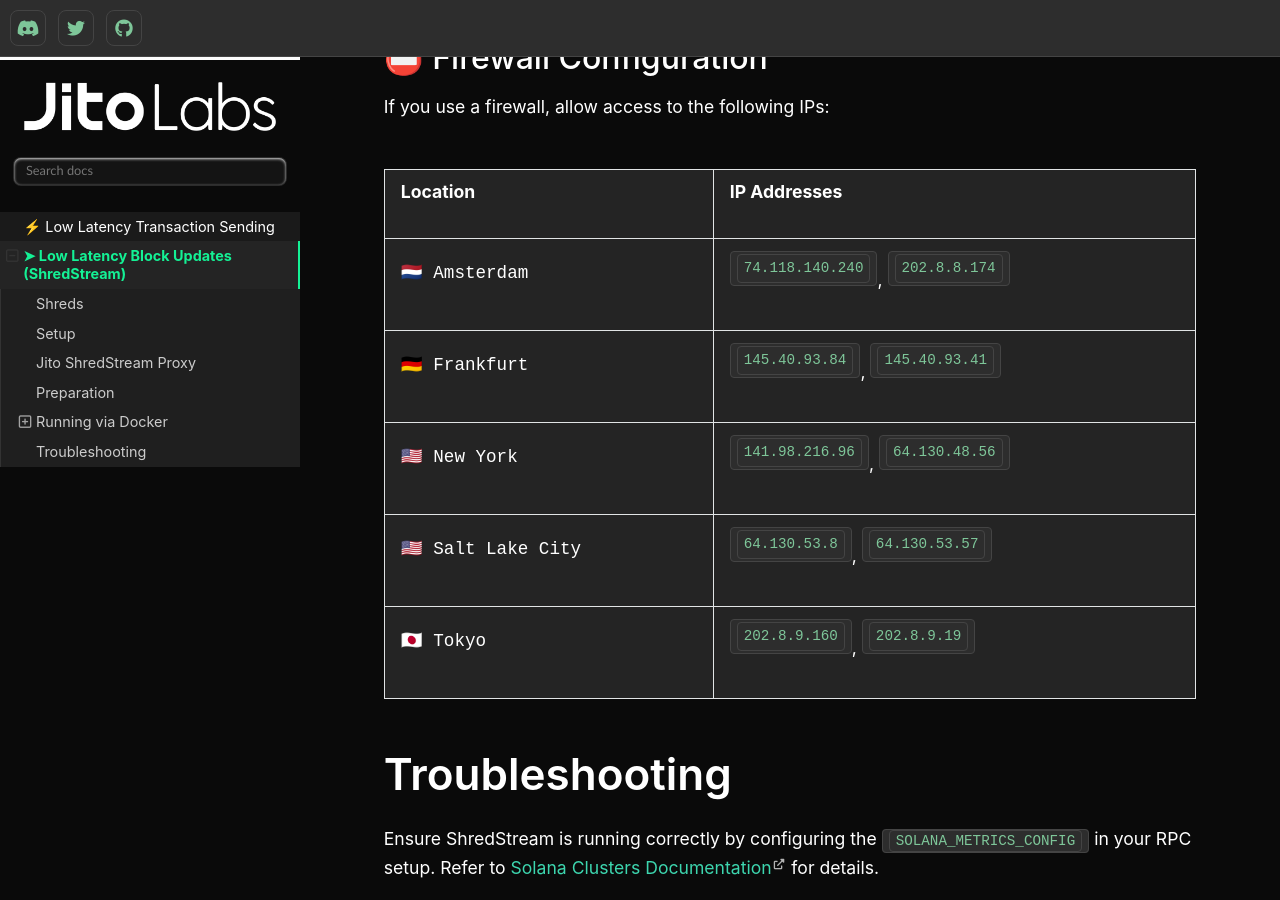
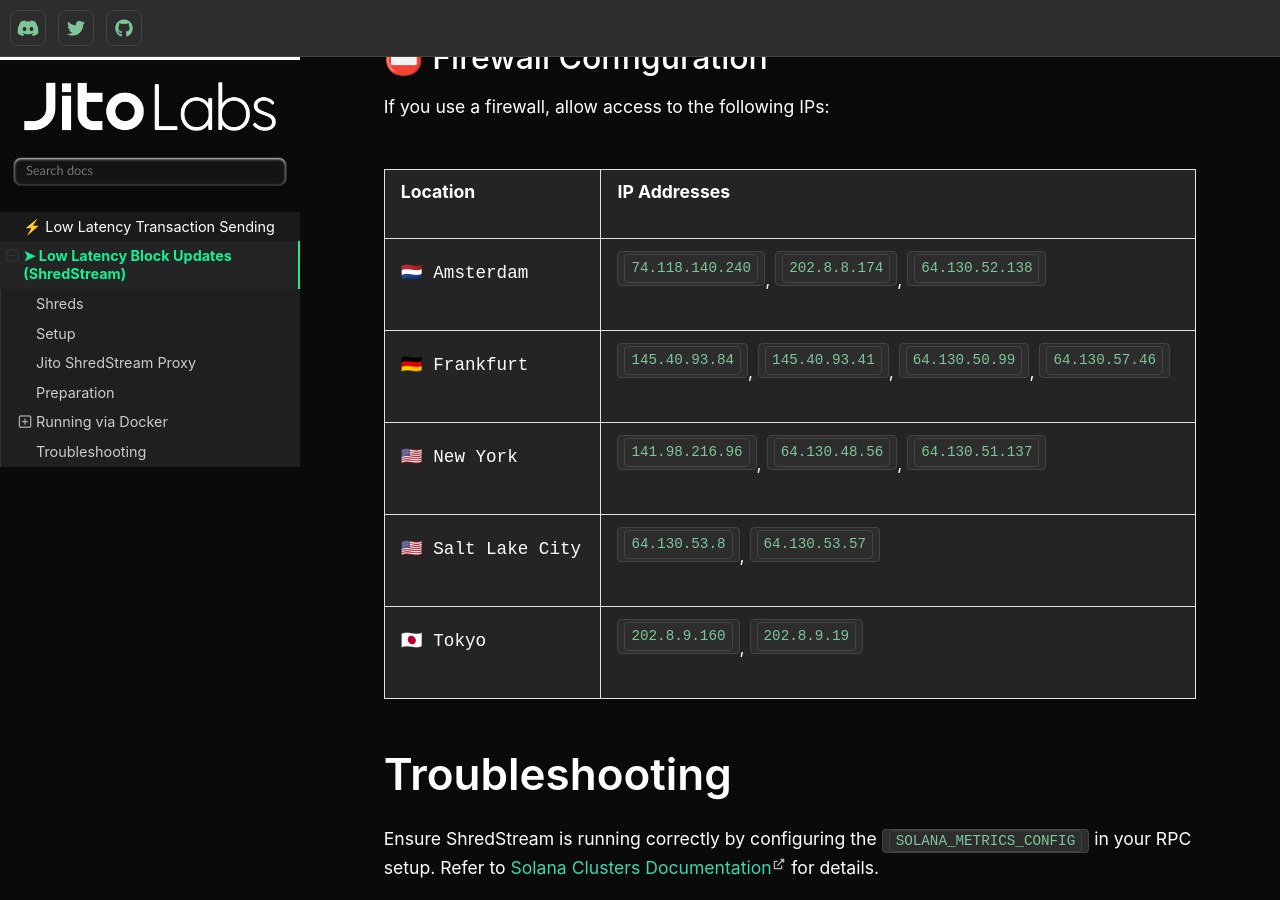
Before and after one commit to jito-labs/jito-docs, a Sphinx documentation site: the page built from docs/source/lowlatencytxnfeed.md, in a window 1280 px wide and 900 px high, scrolled down 3574 px. Built offline with Sphinx 7.4.7 and the Read the Docs theme 3.1.0, drawn with Linux system fonts in a browser that asks for light colours.

Commit message:
Update lowlatencytxnfeed.md
Add new IPs

```diff
--- a/docs/source/lowlatencytxnfeed.md
+++ b/docs/source/lowlatencytxnfeed.md
@@ -101,9 +101,9 @@
 
 | Location        | IP Addresses                                     |
 |-----------------|--------------------------------------------------|
-| 🇳🇱 Amsterdam       | `74.118.140.240`, `202.8.8.174`                  |
-| 🇩🇪 Frankfurt       | `145.40.93.84`, `145.40.93.41`                   |
-| 🇺🇸 New York        | `141.98.216.96`, `64.130.48.56`                  |
+| 🇳🇱 Amsterdam       | `74.118.140.240`, `202.8.8.174`, `64.130.52.138`                  |
+| 🇩🇪 Frankfurt       | `145.40.93.84`, `145.40.93.41`, `64.130.50.99`, `64.130.57.46`    |
+| 🇺🇸 New York        | `141.98.216.96`, `64.130.48.56`, `64.130.51.137`                  |
 | 🇺🇸 Salt Lake City  | `64.130.53.8`, `64.130.53.57`                    |
 | 🇯🇵 Tokyo           | `202.8.9.160`, `202.8.9.19`                      |
 
```
